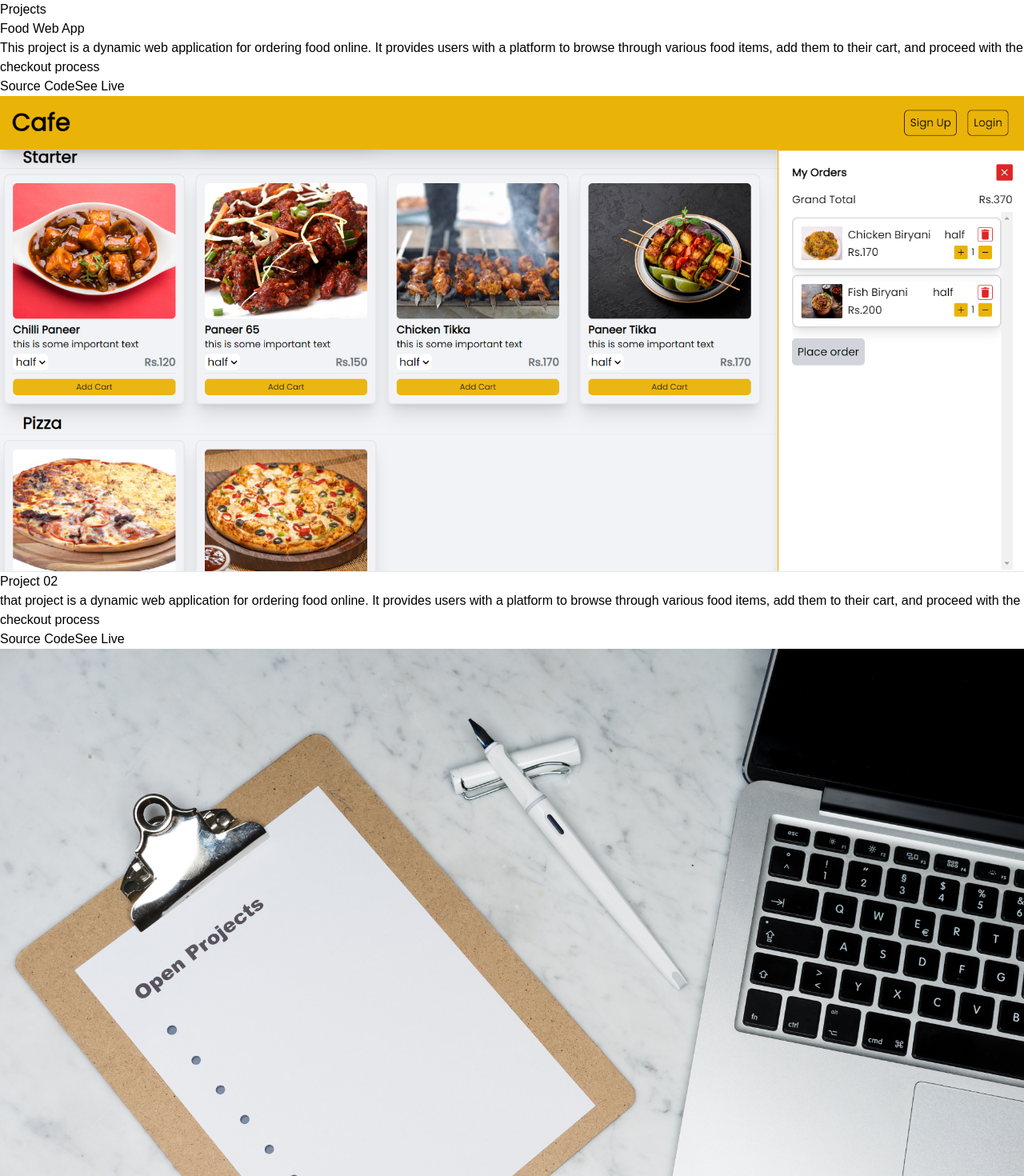
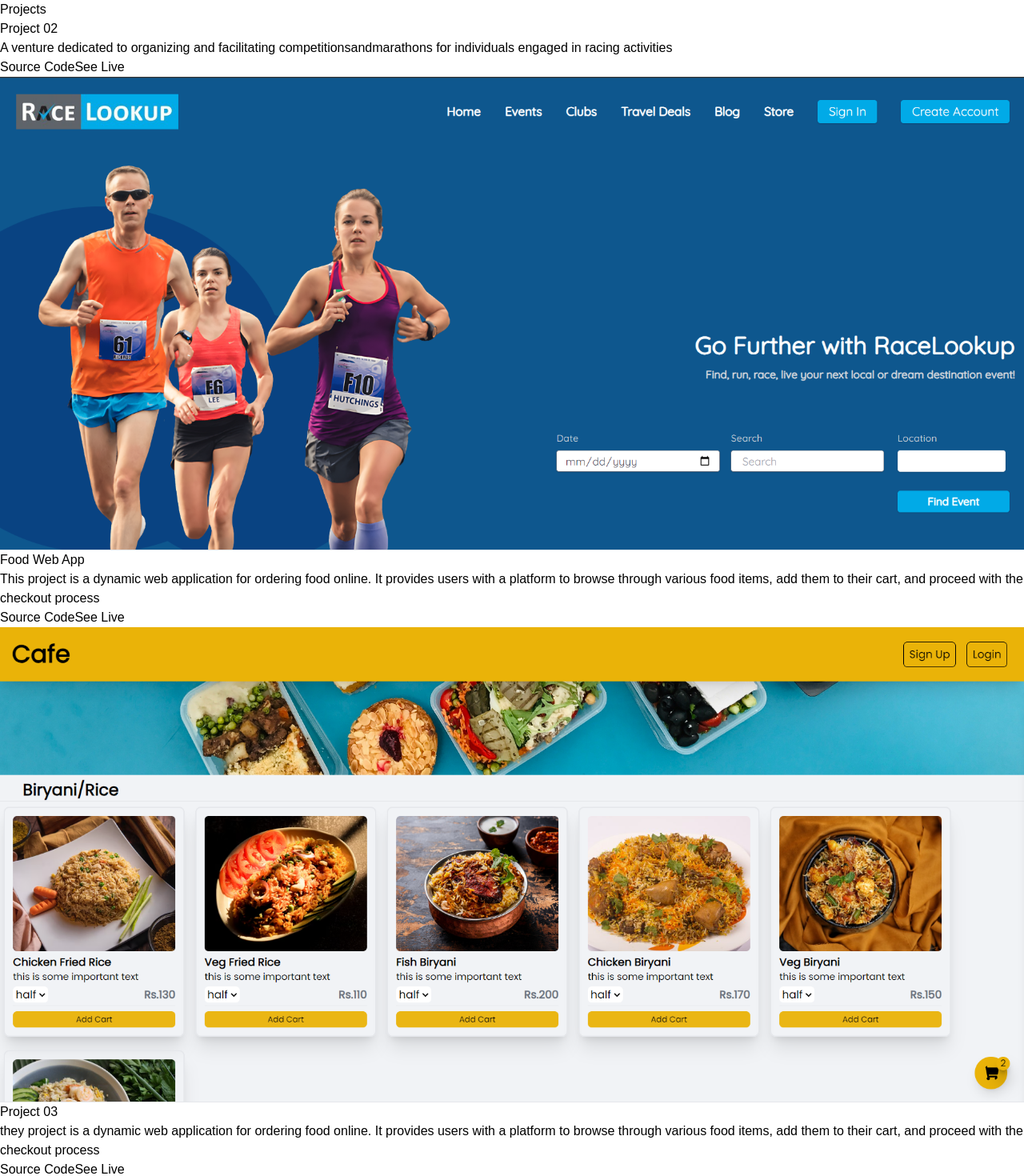
Before and after one commit to Muhammmad-Hassan/M-Hassan, a React (Vite) app: page /M-Hassan/projects in a window 1280 px wide. Shown: the part 120-1590 px from the top of the page at 80% size. Built offline with nearby package versions, Linux system fonts and the light colour scheme; a web font is replaced by a local one.

Commit message:
adding more links

```diff
--- a/src/screens/HomePage.jsx
+++ b/src/screens/HomePage.jsx
@@ -31,7 +31,7 @@ const HomePage = () => {
         <div className="h-[100%] w-[100%]  flex items-center justify-center p-8 lg:justify-end ">
           <motion.img
             src={mainimg}
-            className="w-[280px] h-[280px] sm:w-[380px] sm:h-[380px] object-center  rounded-full grayscale lg:w-[410px] lg:h-[410px]"
+            className="w-[280px] h-[280px] sm:w-[380px] sm:h-[380px]  object-cover  rounded-full grayscale lg:w-[410px] lg:h-[410px]"
             initial={{ opacity: 0, scale: 0.5 }}
             animate={{ opacity: 1, scale: 1 }}
             transition={{ duration: 0.5 }}
--- a/src/screens/ProjectItem.jsx
+++ b/src/screens/ProjectItem.jsx
@@ -13,9 +13,9 @@ function ProjectItem({ title, description, img, codeLink, webLink }) {
       initial={{ opacity: 0 }}
       animate={{ opacity: 1 }}
       transition={{ delay: 0.3, duration: 0.5 }}
-      className="flex mt-10 lg:mt-28 border-2 p-2 flex-col-reverse border-gray-500 lg:flex-row rounded-md"
+      className="flex  mt-10 lg:mt-28 border-2 p-2 flex-col-reverse border-gray-500 lg:flex-row rounded-md"
     >
-      <div>
+      <div className="w-full">
         <h2 className="text-2xl font-bold text-center  lg:bg-white mt-1 lg:mt-0 text-gray-500 lg:text-start">
           {title}
         </h2>
@@ -27,7 +27,8 @@ function ProjectItem({ title, description, img, codeLink, webLink }) {
             <motion.button
               className="  hover:bg-gray-300  py-1  px-3 rounded-md font-semibold mt-2 text-[0.80rem] border border-gray-500"
               whileTap={{ scale: 1.2 }}
-             transition={{ type: "spring", stiffness: 400, damping: 10 }}>
+              transition={{ type: "spring", stiffness: 400, damping: 10 }}
+            >
               Source Code
             </motion.button>
           </a>
@@ -43,7 +44,7 @@ function ProjectItem({ title, description, img, codeLink, webLink }) {
         </div>
       </div>
 
-      <div className="h-full w-full lg:border-l-2 border-gray-400 lg:pl-2">
+      <div className="h-full w-full   lg:border-l-2 border-gray-400 lg:pl-2">
         {isLoading && (
           <div className="flex items-center justify-center w-full h-[247px] bg-gray-300 rounded sm:w-96 dark:bg-gray-700">
             <svg
@@ -62,7 +63,7 @@ function ProjectItem({ title, description, img, codeLink, webLink }) {
           src={img}
           alt=""
           onLoad={handleImageLoad}
-          className={`w-full h-[247px] object-contain ${
+          className={`w-[516px] h-[247px]  m-auto object-contain ${
             isLoading ? "hidden" : ""
           }`}
         />
--- a/src/screens/Projects.jsx
+++ b/src/screens/Projects.jsx
@@ -1,7 +1,8 @@
 import React, { useEffect, useRef, useState } from "react";
 import { motion } from "framer-motion";
 import projects from "../assets/projects.jpg";
-import por1img from "../assets/pro12.png";
+import pro1img from "../assets/pro1.png";
+import pro2img from "../assets/pro2.png";
 import ProjectItem from "./ProjectItem";
 
 function Projects() {
@@ -22,21 +23,22 @@ function Projects() {
   }, []);
 
   const projectList = [
+
     {
       id: 1,
+      img: pro2img,
+      webLink: "https://racelookup.com/store",
+      title: "Project 02",
+      description:"A venture dedicated to organizing and facilitating competitionsandmarathons for individuals engaged in racing activities",
+    },
+    {
+      id: 2,
       codeLink: "https://github.com/Muhammmad-Hassan/My-cafe",
       webLink: "https://muhammmad-hassan.github.io/My-cafe",
-      img: por1img,
+      img: pro1img,
       title: "Food Web App",
       description:
         "This project is a dynamic web application for ordering food online. It provides users with a platform to browse through various food items, add them to their cart, and proceed with the checkout process",
-    },
-    {
-      id: 2,
-      img: projects,
-      title: "Project 02",
-      description:
-        "that project is a dynamic web application for ordering food online. It provides users with a platform to browse through various food items, add them to their cart, and proceed with the checkout process",
     },
     {
       id: 3,
```
Also changed, not shown: src/assets/pro2.png (added).
